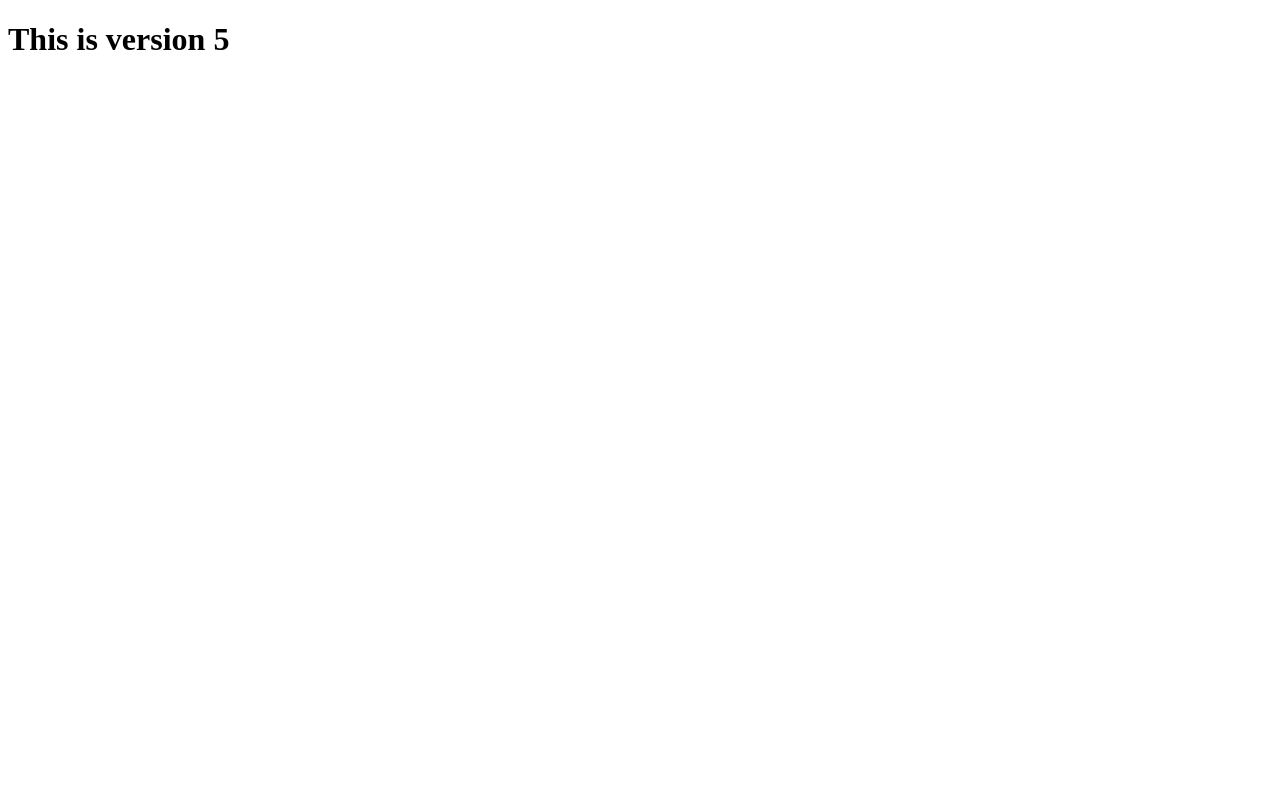
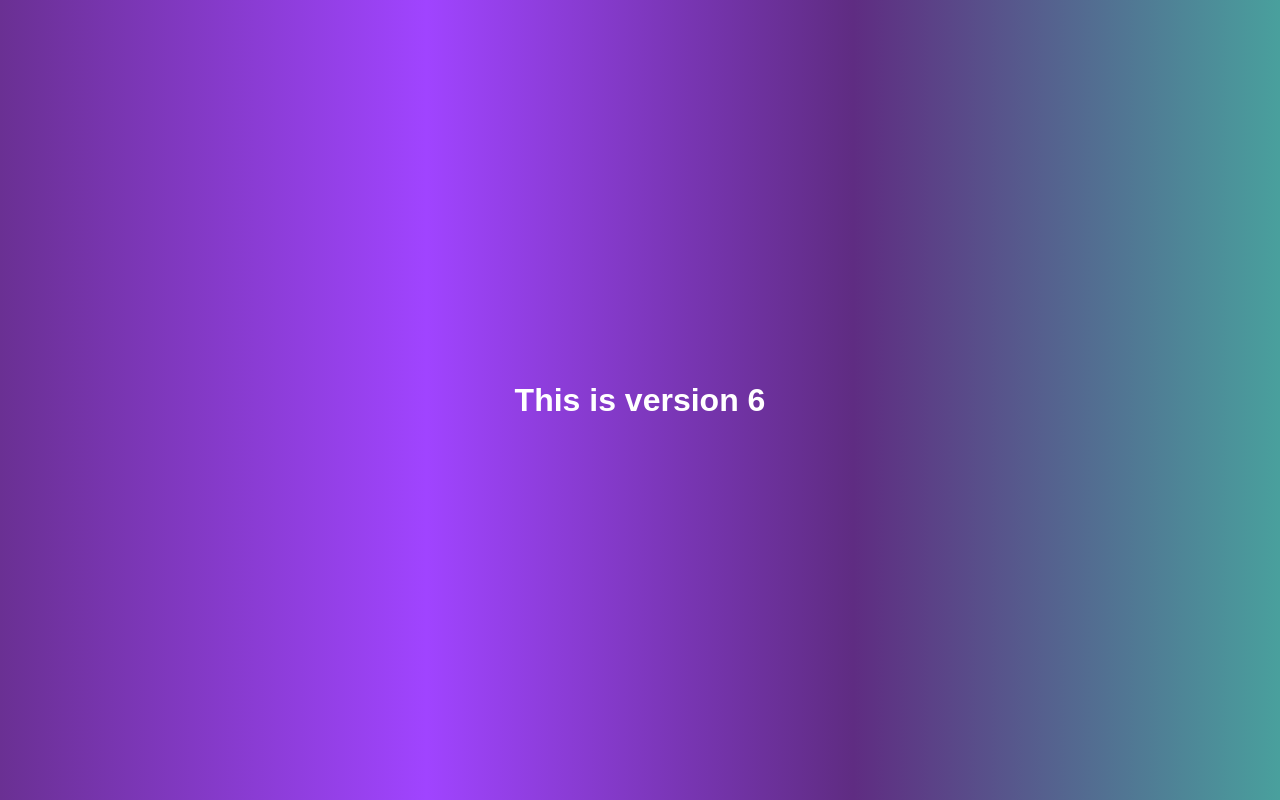
Before and after one commit to RajUpadhyay310/myFirstRepo, a plain HTML site: page index.html in a window 1280 px wide. Drawn offline with Linux system fonts and the light colour scheme.

Commit message:
changed version

```diff
--- a/index.html
+++ b/index.html
@@ -5,10 +5,11 @@
     <meta name="viewport"
     content="width=device-width, initial-scale=1.0">
     <title>Document</title>
+    <link rel="stylesheet" href="style.css">
 </head>
 <body>
     <header>
-        <h1>This is version 5
+        <h1>This is version 6
 
         </h1>
     </header>
```
